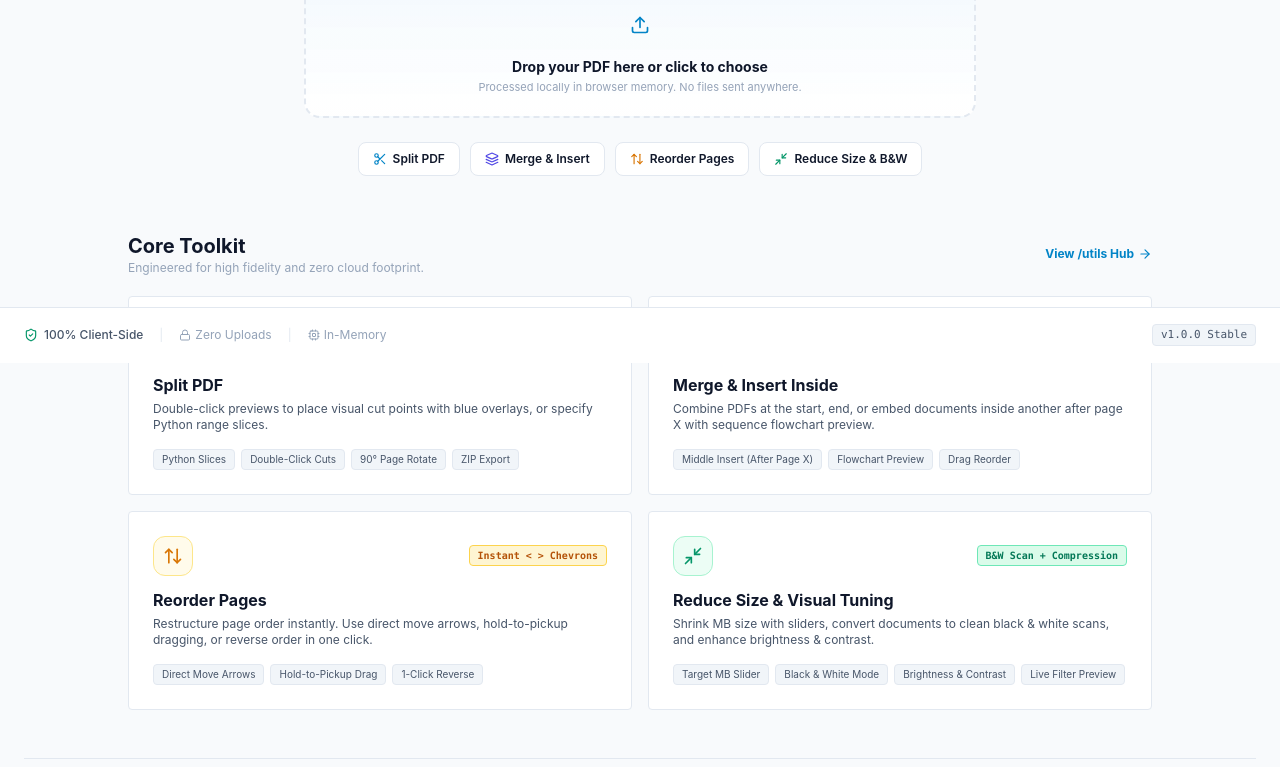
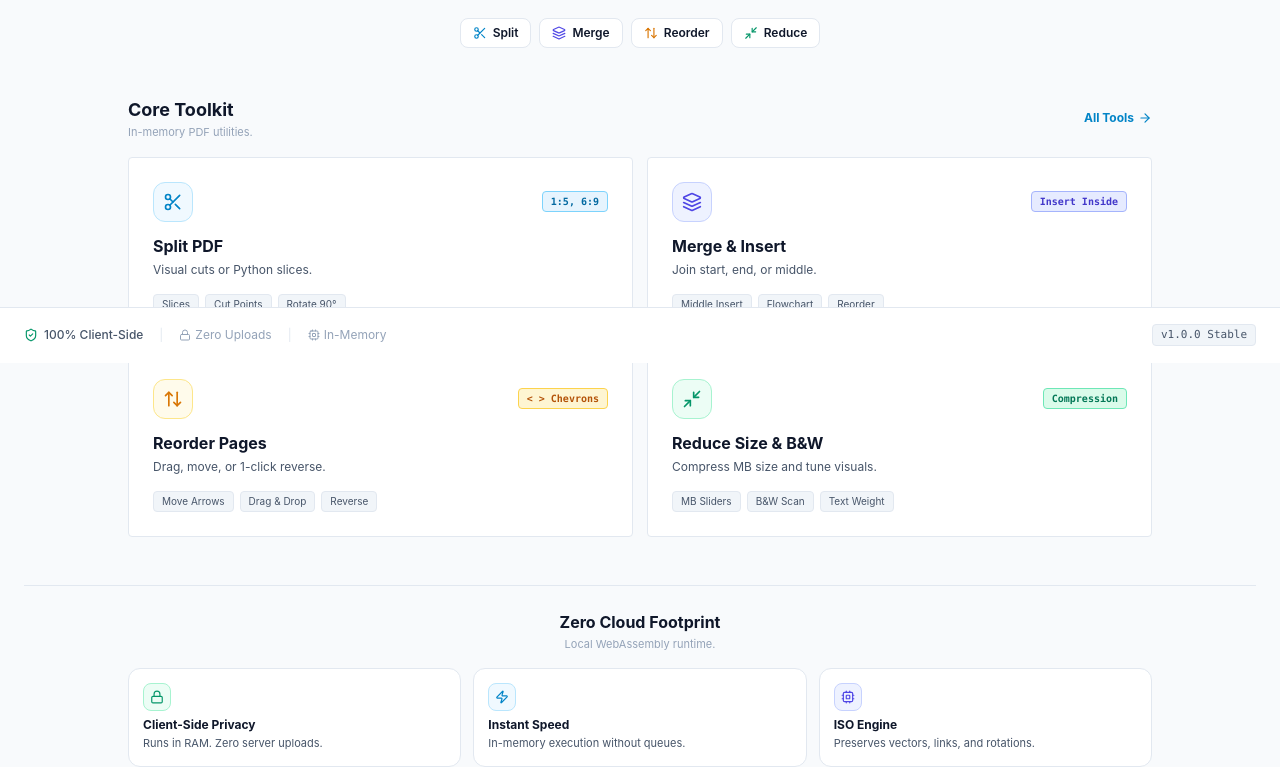
Before and after one commit to ramesh9813/pdfutils, a React (Vite) app: page / in a window 1280 px wide. Shown: the part 437-1204 px from the top of the page. Built offline with nearby package versions, Linux system fonts and the light colour scheme.

Commit message:
style: minimize descriptive text across landing page cards and tool features

```diff
--- a/src/components/landing/LandingHero.tsx
+++ b/src/components/landing/LandingHero.tsx
@@ -40,57 +40,56 @@ export const LandingHero: React.FC = () => {
   };
 
   return (
-    <section className="relative text-center max-w-4xl mx-auto flex flex-col items-center gap-5 pt-4 sm:pt-8">
+    <section className="relative text-center max-w-4xl mx-auto flex flex-col items-center gap-4 pt-2 sm:pt-6">
       {/* Privacy Pill */}
-      <div className="inline-flex items-center gap-2 rounded-full border border-emerald-300/80 bg-emerald-50/90 px-3.5 py-1 text-xs font-semibold text-emerald-800 shadow-2xs">
-        <ShieldCheck className="h-4 w-4 text-emerald-600" />
-        <span>100% Client-Side • Zero Cloud Uploads • Private Memory</span>
+      <div className="inline-flex items-center gap-1.5 rounded-full border border-emerald-300/80 bg-emerald-50/90 px-3 py-0.5 text-xs font-semibold text-emerald-800 shadow-2xs">
+        <ShieldCheck className="h-3.5 w-3.5 text-emerald-600" />
+        <span>100% Client-Side • Zero Server Uploads</span>
       </div>
 
       {/* Main Headline */}
-      <h1 className="text-3xl sm:text-5xl md:text-6xl font-extrabold tracking-tight text-text-main leading-tight">
-        Precision PDF Tools,{' '}
+      <h1 className="text-3xl sm:text-5xl font-extrabold tracking-tight text-text-main">
+        In-Browser{' '}
         <span className="bg-gradient-to-r from-primary to-indigo-600 bg-clip-text text-transparent">
-          Right in Your Browser
+          PDF Utilities
         </span>
       </h1>
 
-      <p className="text-xs sm:text-sm text-text-sub max-w-xl leading-relaxed">
-        Split with Python slice indexing, insert into document middles, reorder pages,
-        and compress file sizes with visual color enhancements.
+      <p className="text-xs sm:text-sm text-text-sub max-w-md">
+        Split, merge, reorder, and compress PDFs locally in browser memory.
       </p>
 
       {/* Interactive Quick Dropzone / Router */}
       <div
         onDragOver={(e) => e.preventDefault()}
         onDrop={handleFileDrop}
-        className="w-full max-w-2xl mt-3 p-5 rounded-2xl border-2 border-dashed border-primary/30 bg-gradient-to-b from-sky-50/50 to-bg-surface hover:border-primary/60 transition-all shadow-xs"
+        className="w-full max-w-2xl mt-1 p-4 rounded-xl border-2 border-dashed border-primary/30 bg-gradient-to-b from-sky-50/50 to-bg-surface hover:border-primary/60 transition-all shadow-xs"
       >
         {!stagedFile ? (
-          <label className="flex flex-col items-center gap-2.5 cursor-pointer">
+          <label className="flex flex-col items-center gap-2 cursor-pointer">
             <input
               type="file"
               accept=".pdf,application/pdf"
               className="hidden"
               onChange={handleFileSelect}
             />
-            <div className="flex h-11 w-11 items-center justify-center rounded-full bg-primary/10 text-primary shadow-xs">
+            <div className="flex h-10 w-10 items-center justify-center rounded-full bg-primary/10 text-primary shadow-xs">
               <Upload className="h-5 w-5" />
             </div>
             <div className="flex flex-col items-center">
               <span className="text-xs sm:text-sm font-bold text-text-main">
-                Drop your PDF here or click to choose
+                Drop PDF here or click to choose
               </span>
-              <span className="text-[11px] text-text-muted mt-0.5">
-                Processed locally in browser memory. No files sent anywhere.
+              <span className="text-[10px] text-text-muted mt-0.5">
+                In-memory local processing.
               </span>
             </div>
           </label>
         ) : (
-          <div className="flex flex-col gap-3.5">
-            <div className="flex items-center justify-between p-2.5 rounded-lg bg-bg-surface border border-border">
-              <div className="flex items-center gap-2.5 min-w-0">
-                <FileText className="h-5 w-5 text-primary shrink-0" />
+          <div className="flex flex-col gap-3">
+            <div className="flex items-center justify-between p-2 rounded-lg bg-bg-surface border border-border">
+              <div className="flex items-center gap-2 min-w-0">
+                <FileText className="h-4 w-4 text-primary shrink-0" />
                 <div className="flex flex-col min-w-0 text-left">
                   <span className="text-xs font-bold text-text-main truncate">{stagedFile.name}</span>
                   <span className="text-[10px] text-text-muted">
@@ -101,7 +100,7 @@ export const LandingHero: React.FC = () => {
               <button
                 type="button"
                 onClick={() => setStagedFile(null)}
-                className="text-[11px] font-medium text-text-muted hover:text-text-main px-2 py-1"
+                className="text-[11px] font-medium text-text-muted hover:text-text-main px-2 py-0.5"
               >
                 Change PDF
               </button>
@@ -111,7 +110,7 @@ export const LandingHero: React.FC = () => {
               <button
                 type="button"
                 onClick={() => handleLaunch('/split')}
-                className="flex items-center gap-1.5 px-3 py-2 rounded-lg text-xs font-bold bg-primary text-white hover:bg-sky-600 shadow-xs"
+                className="flex items-center gap-1.5 px-3 py-1.5 rounded-lg text-xs font-bold bg-primary text-white hover:bg-sky-600 shadow-xs"
               >
                 <Scissors className="h-3.5 w-3.5" />
                 Split Slices
@@ -119,7 +118,7 @@ export const LandingHero: React.FC = () => {
               <button
                 type="button"
                 onClick={() => handleLaunch('/merge')}
-                className="flex items-center gap-1.5 px-3 py-2 rounded-lg text-xs font-bold bg-slate-800 text-white hover:bg-slate-900 shadow-xs"
+                className="flex items-center gap-1.5 px-3 py-1.5 rounded-lg text-xs font-bold bg-slate-800 text-white hover:bg-slate-900 shadow-xs"
               >
                 <Layers className="h-3.5 w-3.5" />
                 Insert / Merge
@@ -127,7 +126,7 @@ export const LandingHero: React.FC = () => {
               <button
                 type="button"
                 onClick={() => handleLaunch('/reorder')}
-                className="flex items-center gap-1.5 px-3 py-2 rounded-lg text-xs font-bold bg-amber-600 text-white hover:bg-amber-700 shadow-xs"
+                className="flex items-center gap-1.5 px-3 py-1.5 rounded-lg text-xs font-bold bg-amber-600 text-white hover:bg-amber-700 shadow-xs"
               >
                 <ArrowUpDown className="h-3.5 w-3.5" />
                 Reorder Pages
@@ -135,10 +134,10 @@ export const LandingHero: React.FC = () => {
               <button
                 type="button"
                 onClick={() => handleLaunch('/reduce')}
-                className="flex items-center gap-1.5 px-3 py-2 rounded-lg text-xs font-bold bg-emerald-600 text-white hover:bg-emerald-700 shadow-xs"
+                className="flex items-center gap-1.5 px-3 py-1.5 rounded-lg text-xs font-bold bg-emerald-600 text-white hover:bg-emerald-700 shadow-xs"
               >
                 <Minimize2 className="h-3.5 w-3.5" />
-                Reduce Size & B&W
+                Reduce Size
               </button>
             </div>
           </div>
@@ -147,38 +146,38 @@ export const LandingHero: React.FC = () => {
 
       {/* Direct Navigation Links if no file dropped */}
       {!stagedFile && (
-        <div className="flex flex-wrap items-center justify-center gap-2.5 pt-1">
+        <div className="flex flex-wrap items-center justify-center gap-2 pt-1">
           <button
             type="button"
             onClick={() => navigate('/split')}
-            className="flex items-center gap-1.5 px-3.5 py-2 rounded-lg text-xs font-semibold bg-bg-surface border border-border hover:border-primary/50 text-text-main shadow-2xs hover:shadow-xs transition-all"
+            className="flex items-center gap-1.5 px-3 py-1.5 rounded-lg text-xs font-semibold bg-bg-surface border border-border hover:border-primary/50 text-text-main shadow-2xs hover:shadow-xs transition-all"
           >
             <Scissors className="h-3.5 w-3.5 text-primary" />
-            Split PDF
+            Split
           </button>
           <button
             type="button"
             onClick={() => navigate('/merge')}
-            className="flex items-center gap-1.5 px-3.5 py-2 rounded-lg text-xs font-semibold bg-bg-surface border border-border hover:border-primary/50 text-text-main shadow-2xs hover:shadow-xs transition-all"
+            className="flex items-center gap-1.5 px-3 py-1.5 rounded-lg text-xs font-semibold bg-bg-surface border border-border hover:border-primary/50 text-text-main shadow-2xs hover:shadow-xs transition-all"
           >
             <Layers className="h-3.5 w-3.5 text-indigo-600" />
-            Merge & Insert
+            Merge
           </button>
           <button
             type="button"
             onClick={() => navigate('/reorder')}
-            className="flex items-center gap-1.5 px-3.5 py-2 rounded-lg text-xs font-semibold bg-bg-surface border border-border hover:border-primary/50 text-text-main shadow-2xs hover:shadow-xs transition-all"
+            className="flex items-center gap-1.5 px-3 py-1.5 rounded-lg text-xs font-semibold bg-bg-surface border border-border hover:border-primary/50 text-text-main shadow-2xs hover:shadow-xs transition-all"
           >
             <ArrowUpDown className="h-3.5 w-3.5 text-amber-600" />
-            Reorder Pages
+            Reorder
           </button>
           <button
             type="button"
             onClick={() => navigate('/reduce')}
-            className="flex items-center gap-1.5 px-3.5 py-2 rounded-lg text-xs font-semibold bg-bg-surface border border-border hover:border-primary/50 text-text-main shadow-2xs hover:shadow-xs transition-all"
+            className="flex items-center gap-1.5 px-3 py-1.5 rounded-lg text-xs font-semibold bg-bg-surface border border-border hover:border-primary/50 text-text-main shadow-2xs hover:shadow-xs transition-all"
           >
             <Minimize2 className="h-3.5 w-3.5 text-emerald-600" />
-            Reduce Size & B&W
+            Reduce
           </button>
         </div>
       )}
--- a/src/components/landing/LandingTrustSection.tsx
+++ b/src/components/landing/LandingTrustSection.tsx
@@ -3,49 +3,49 @@ import { Lock, Zap, Cpu } from 'lucide-react';
 
 export const LandingTrustSection: React.FC = () => {
   return (
-    <section className="border-t border-border pt-8 mt-2">
-      <div className="text-center mb-6">
-        <h2 className="text-base sm:text-lg font-bold text-text-main">
+    <section className="border-t border-border pt-6 mt-2">
+      <div className="text-center mb-4">
+        <h2 className="text-sm sm:text-base font-bold text-text-main">
           Zero Cloud Footprint
         </h2>
-        <p className="text-xs text-text-muted mt-0.5">
-          Everything executes in your local WebAssembly and Web Worker runtime.
+        <p className="text-[11px] text-text-muted mt-0.5">
+          Local WebAssembly runtime.
         </p>
       </div>
 
       <div className="grid grid-cols-1 sm:grid-cols-3 gap-3 max-w-5xl mx-auto">
-        <div className="rounded-xl border border-border bg-bg-surface p-4 flex flex-col gap-2 shadow-2xs">
-          <div className="flex h-8 w-8 items-center justify-center rounded-lg bg-emerald-50 text-emerald-600 border border-emerald-200">
-            <Lock className="h-4 w-4" />
+        <div className="rounded-xl border border-border bg-bg-surface p-3.5 flex flex-col gap-1.5 shadow-2xs">
+          <div className="flex h-7 w-7 items-center justify-center rounded-lg bg-emerald-50 text-emerald-600 border border-emerald-200">
+            <Lock className="h-3.5 w-3.5" />
           </div>
           <div>
-            <h4 className="text-xs font-bold text-text-main">100% Client-Side Privacy</h4>
+            <h4 className="text-xs font-bold text-text-main">Client-Side Privacy</h4>
             <p className="text-[11px] text-text-sub mt-0.5">
-              Documents are processed directly in browser RAM. Zero bytes are uploaded to any external server.
+              Runs in RAM. Zero server uploads.
             </p>
           </div>
         </div>
 
-        <div className="rounded-xl border border-border bg-bg-surface p-4 flex flex-col gap-2 shadow-2xs">
-          <div className="flex h-8 w-8 items-center justify-center rounded-lg bg-sky-50 text-primary border border-sky-200">
-            <Zap className="h-4 w-4" />
+        <div className="rounded-xl border border-border bg-bg-surface p-3.5 flex flex-col gap-1.5 shadow-2xs">
+          <div className="flex h-7 w-7 items-center justify-center rounded-lg bg-sky-50 text-primary border border-sky-200">
+            <Zap className="h-3.5 w-3.5" />
           </div>
           <div>
-            <h4 className="text-xs font-bold text-text-main">Sub-Second Processing</h4>
+            <h4 className="text-xs font-bold text-text-main">Instant Speed</h4>
             <p className="text-[11px] text-text-sub mt-0.5">
-              Instant PDF parsing, parallel page rendering, and direct in-memory downloads with no queue delays.
+              In-memory execution without queues.
             </p>
           </div>
         </div>
 
-        <div className="rounded-xl border border-border bg-bg-surface p-4 flex flex-col gap-2 shadow-2xs">
-          <div className="flex h-8 w-8 items-center justify-center rounded-lg bg-indigo-50 text-indigo-600 border border-indigo-200">
-            <Cpu className="h-4 w-4" />
+        <div className="rounded-xl border border-border bg-bg-surface p-3.5 flex flex-col gap-1.5 shadow-2xs">
+          <div className="flex h-7 w-7 items-center justify-center rounded-lg bg-indigo-50 text-indigo-600 border border-indigo-200">
+            <Cpu className="h-3.5 w-3.5" />
           </div>
           <div>
-            <h4 className="text-xs font-bold text-text-main">Standard ISO PDF Engine</h4>
+            <h4 className="text-xs font-bold text-text-main">ISO Engine</h4>
             <p className="text-[11px] text-text-sub mt-0.5">
-              Powered by pdf-lib and PDF.js. Retains vector graphics, bookmarks, metadata, and custom page rotations.
+              Preserves vectors, links, and rotations.
             </p>
           </div>
         </div>
--- a/src/components/landing/ToolBentoGrid.tsx
+++ b/src/components/landing/ToolBentoGrid.tsx
@@ -7,14 +7,14 @@ export const ToolBentoGrid: React.FC = () => {
   const navigate = useNavigate();
 
   return (
-    <section className="max-w-5xl mx-auto w-full flex flex-col gap-5 pt-4">
+    <section className="max-w-5xl mx-auto w-full flex flex-col gap-4 pt-2">
       <div className="flex items-center justify-between">
         <div>
-          <h2 className="text-lg sm:text-xl font-bold text-text-main">
+          <h2 className="text-base sm:text-lg font-bold text-text-main">
             Core Toolkit
           </h2>
-          <p className="text-xs text-text-muted">
-            Engineered for high fidelity and zero cloud footprint.
+          <p className="text-[11px] text-text-muted">
+            In-memory PDF utilities.
           </p>
         </div>
         <button
@@ -22,32 +22,32 @@ export const ToolBentoGrid: React.FC = () => {
           onClick={() => navigate('/utils')}
           className="text-xs font-bold text-primary hover:underline flex items-center gap-1"
         >
-          View /utils Hub <ArrowRight className="h-3.5 w-3.5" />
+          All Tools <ArrowRight className="h-3.5 w-3.5" />
         </button>
       </div>
 
-      <div className="grid grid-cols-1 md:grid-cols-2 gap-4">
+      <div className="grid grid-cols-1 md:grid-cols-2 gap-3.5">
         <ToolBentoCard
           title="Split PDF"
-          badge="1:5, 6:9 Python Slices"
+          badge="1:5, 6:9"
           badgeColorClass="text-sky-700 bg-sky-100/80 border-sky-300"
           icon={<Scissors className="h-5 w-5" />}
           iconBgClass="bg-sky-50 text-primary border-sky-200"
-          description="Double-click previews to place visual cut points with blue overlays, or specify Python range slices."
-          tags={['Python Slices', 'Double-Click Cuts', '90° Page Rotate', 'ZIP Export']}
+          description="Visual cuts or Python slices."
+          tags={['Slices', 'Cut Points', 'Rotate 90°']}
           hoverBorderClass="hover:border-primary/60"
           textColorClass="group-hover:text-primary"
           onClick={() => navigate('/split')}
         />
 
         <ToolBentoCard
-          title="Merge & Insert Inside"
-          badge="Insert Inside Middle"
+          title="Merge & Insert"
+          badge="Insert Inside"
           badgeColorClass="text-indigo-700 bg-indigo-100/80 border-indigo-300"
           icon={<Layers className="h-5 w-5" />}
           iconBgClass="bg-indigo-50 text-indigo-600 border-indigo-200"
-          description="Combine PDFs at the start, end, or embed documents inside another after page X with sequence flowchart preview."
-          tags={['Middle Insert (After Page X)', 'Flowchart Preview', 'Drag Reorder']}
+          description="Join start, end, or middle."
+          tags={['Middle Insert', 'Flowchart', 'Reorder']}
           hoverBorderClass="hover:border-indigo-500/60"
           textColorClass="group-hover:text-indigo-600"
           onClick={() => navigate('/merge')}
@@ -55,25 +55,25 @@ export const ToolBentoGrid: React.FC = () => {
 
         <ToolBentoCard
           title="Reorder Pages"
-          badge="Instant < > Chevrons"
+          badge="< > Chevrons"
           badgeColorClass="text-amber-700 bg-amber-100/80 border-amber-300"
           icon={<ArrowUpDown className="h-5 w-5" />}
           iconBgClass="bg-amber-50 text-amber-600 border-amber-200"
-          description="Restructure page order instantly. Use direct move arrows, hold-to-pickup dragging, or reverse order in one click."
-          tags={['Direct Move Arrows', 'Hold-to-Pickup Drag', '1-Click Reverse']}
+          description="Drag, move, or 1-click reverse."
+          tags={['Move Arrows', 'Drag & Drop', 'Reverse']}
           hoverBorderClass="hover:border-amber-500/60"
           textColorClass="group-hover:text-amber-600"
           onClick={() => navigate('/reorder')}
         />
 
         <ToolBentoCard
-          title="Reduce Size & Visual Tuning"
-          badge="B&W Scan + Compression"
+          title="Reduce Size & B&W"
+          badge="Compression"
           badgeColorClass="text-emerald-700 bg-emerald-100/80 border-emerald-300"
           icon={<Minimize2 className="h-5 w-5" />}
           iconBgClass="bg-emerald-50 text-emerald-600 border-emerald-200"
-          description="Shrink MB size with sliders, convert documents to clean black & white scans, and enhance brightness & contrast."
-          tags={['Target MB Slider', 'Black & White Mode', 'Brightness & Contrast', 'Live Filter Preview']}
+          description="Compress MB size and tune visuals."
+          tags={['MB Sliders', 'B&W Scan', 'Text Weight']}
           hoverBorderClass="hover:border-emerald-500/60"
           textColorClass="group-hover:text-emerald-600"
           onClick={() => navigate('/reduce')}
--- a/src/pages/UtilitiesHubPage.tsx
+++ b/src/pages/UtilitiesHubPage.tsx
@@ -25,40 +25,40 @@ export const UtilitiesHubPage: React.FC = () => {
 
   const tools = [
     {
-      title: 'Reduce PDF File Size',
-      description: 'Compress MB size with quality and target size sliders.',
+      title: 'Reduce PDF Size',
+      description: 'Compress MB and tune visuals.',
       path: '/reduce',
       icon: <Minimize2 className="h-5 w-5 text-primary" />,
       badge: 'New',
       badgeVariant: 'success' as const,
-      features: ['Dual sliders', 'Lossless/JPEG', 'Fast download'],
+      features: ['MB Sliders', 'B&W Mode', 'Text Weight'],
     },
     {
-      title: 'Split PDF Document',
-      description: 'Split by Python slices, blue cut points, or single pages.',
+      title: 'Split PDF',
+      description: 'Visual cuts or Python slices.',
       path: '/split',
       icon: <Scissors className="h-5 w-5 text-primary" />,
       badge: 'Updated',
       badgeVariant: 'primary' as const,
-      features: ['Python slices', 'Blue cut overlays', 'Selective parts'],
+      features: ['Slices', 'Cut Points', 'Rotate 90°'],
     },
     {
-      title: 'Merge & Join PDFs',
-      description: 'Join PDFs at start, end, or inside after page X.',
+      title: 'Merge & Insert',
+      description: 'Join start, end, or middle.',
       path: '/merge',
       icon: <Layers className="h-5 w-5 text-primary" />,
       badge: 'Updated',
       badgeVariant: 'primary' as const,
-      features: ['Middle insertion', 'Flow preview', 'Page ranges'],
+      features: ['Middle Insert', 'Flowchart', 'Reorder'],
     },
     {
-      title: 'Reorder PDF Pages',
-      description: 'Drag, hold to drop, or reverse page sequence.',
+      title: 'Reorder Pages',
+      description: 'Drag, move, or 1-click reverse.',
       path: '/reorder',
       icon: <ArrowUpDown className="h-5 w-5 text-primary" />,
       badge: 'Ready',
       badgeVariant: 'neutral' as const,
-      features: ['Hold & drop', 'Reverse', 'Rotate 90°'],
+      features: ['Move Arrows', 'Drag & Drop', 'Reverse'],
     },
   ];
 
```
